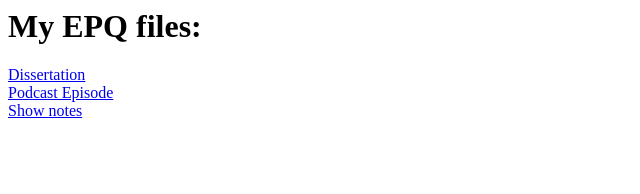
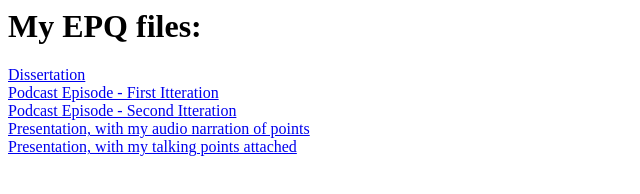
Before and after one commit to thomas-holland/epq, a plain HTML site: page index.html in a window 1280 px wide. Shown: the whole page, without its empty margins (0-640 px from the left). Drawn offline with Linux system fonts and the light colour scheme.

Commit message:
Update index.html

```diff
--- a/index.html
+++ b/index.html
@@ -2,6 +2,10 @@
 
 <div><a href="./dissertation.pdf" target="blank">Dissertation</a></div>
 
-<div><a href="./podcast.mp3" target="blank">Podcast Episode</a></div>
+<div><a href="./podcastv1.mp3" target="blank">Podcast Episode - First Itteration</a></div>
 
-<div><a href="shownotes.html" target="blank">Show notes</a></div>
+<div><a href="./podcastv2.mp3" target="blank">Podcast Episode - Second Itteration</a></div>
+
+<div><a href="./presentation.mp4" target="blank">Presentation, with my audio narration of points</a></div>
+
+<div><a href="./presentation.pdf" target="blank">Presentation, with my talking points attached</a></div>
```
